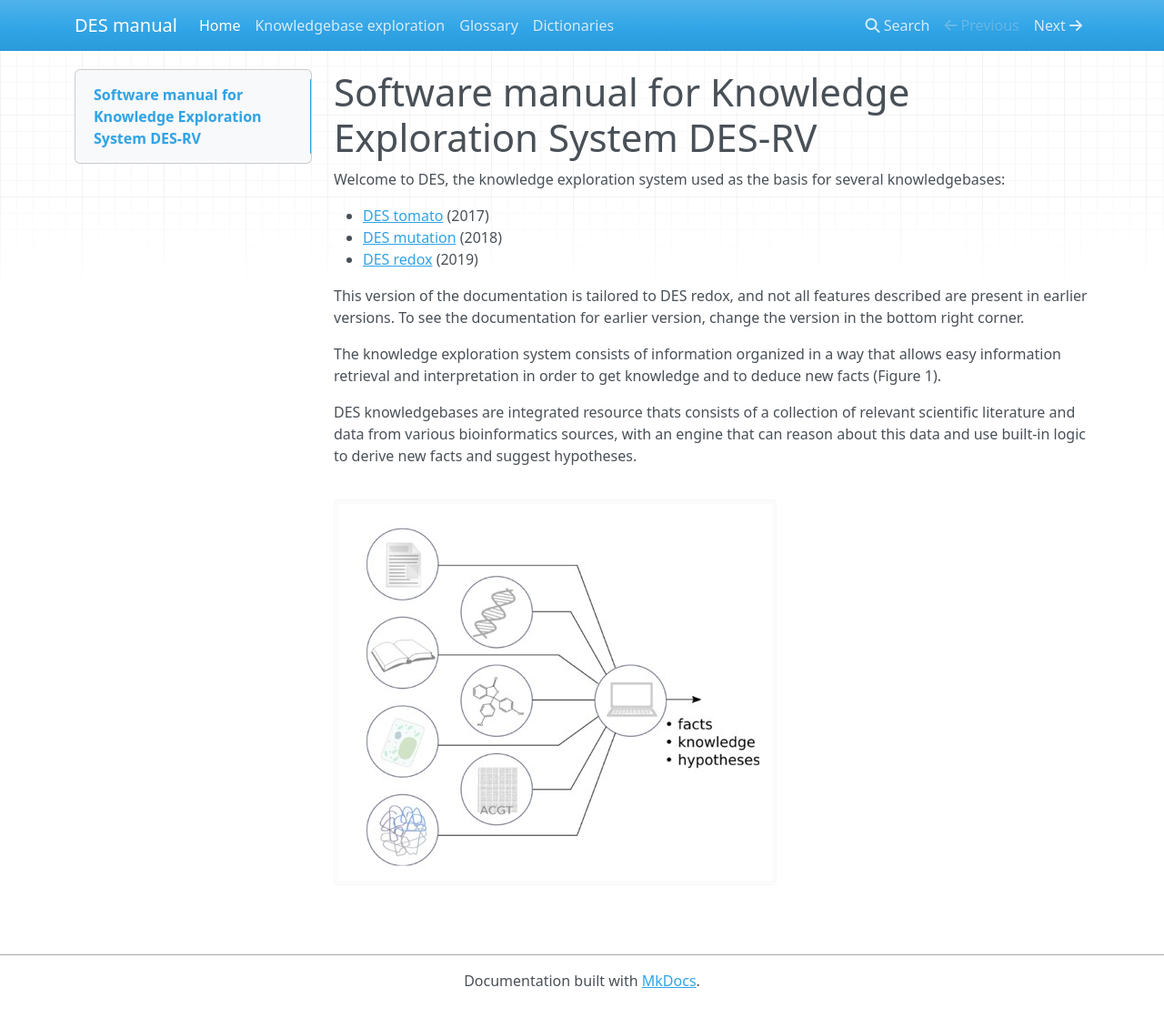
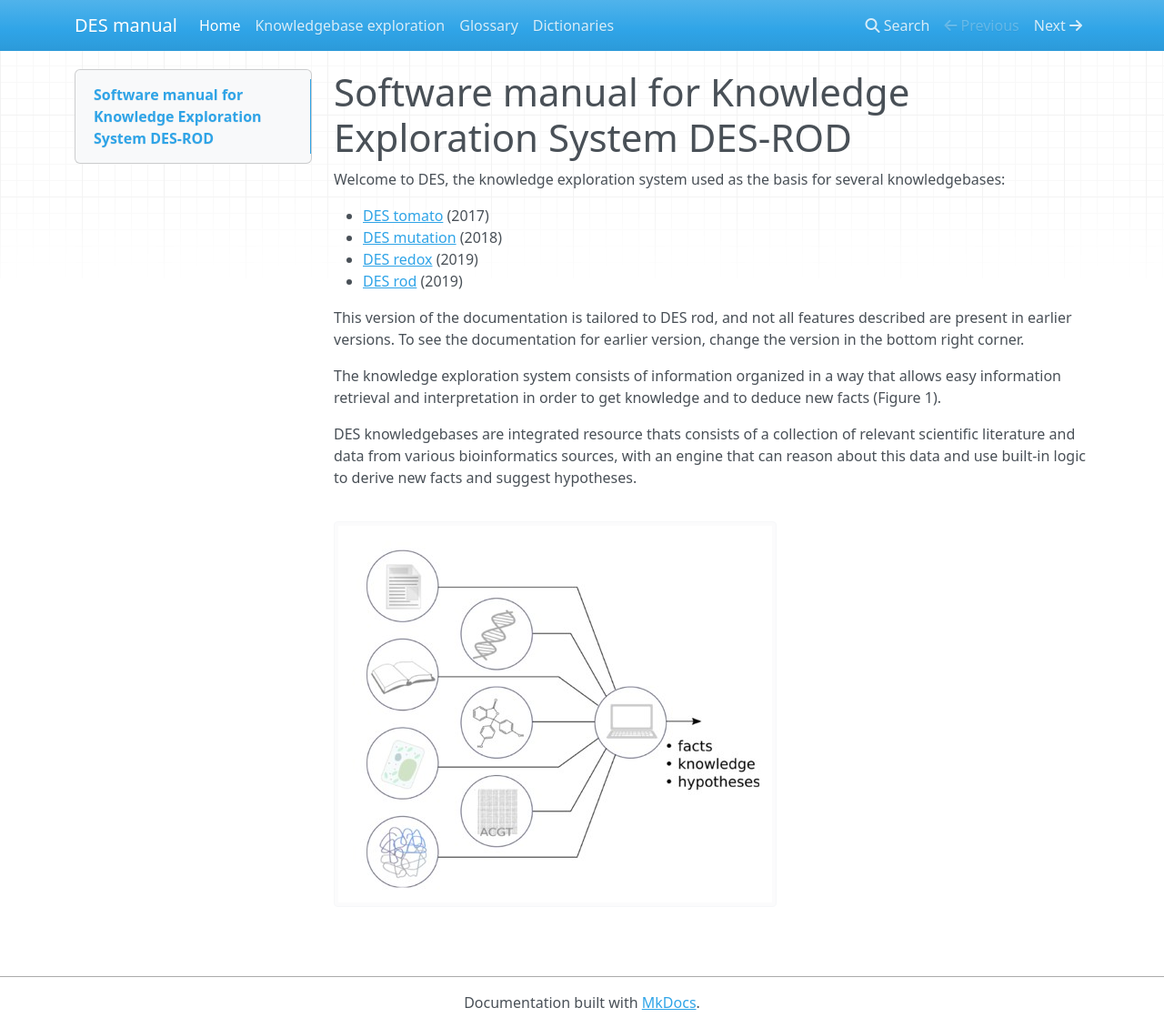
Before and after one commit to beukueb/des_docs, an MkDocs documentation site: the page built from docs/index.md, in a window 1280 px wide and 1130 px high. Shown: the whole window at 91% size. Built offline with MkDocs 1.6.1, drawn with Linux system fonts in a browser that asks for light colours; nearby versions of some CDN libraries.

Commit message:
version of des-docs for des-rod

```diff
--- a/docs/index.md
+++ b/docs/index.md
@@ -1,12 +1,13 @@
-# Software manual for Knowledge Exploration System DES-RV
+# Software manual for Knowledge Exploration System DES-ROD
 
 Welcome to DES, the knowledge exploration system used as the basis for several knowledgebases:
 
 - [DES tomato](http://www.cbrc.kaust.edu.sa/des_tomato) (2017)
 - [DES mutation](http://www.cbrc.kaust.edu.sa/des-mutation) (2018)
 - [DES redox](https://www.cbrc.kaust.edu.sa/des-rv) (2019)
+- [DES rod](https://www.cbrc.kaust.edu.sa/des-rod) (2019)
 
-This version of the documentation is tailored to DES redox, and
+This version of the documentation is tailored to DES rod, and
 not all features described are present in earlier versions.
 To see the documentation for earlier version, change the version
 in the bottom right corner.
```
Also changed, not shown: docs/exploration.md (+5 -5 lines), docs/images/des_assocs.png, docs/images/des_et.png, docs/images/des_etp.png, docs/images/des_lit.png, docs/images/des_lits.png, docs/images/des_sima.png, docs/images/des_tco.png, 1 other file.
